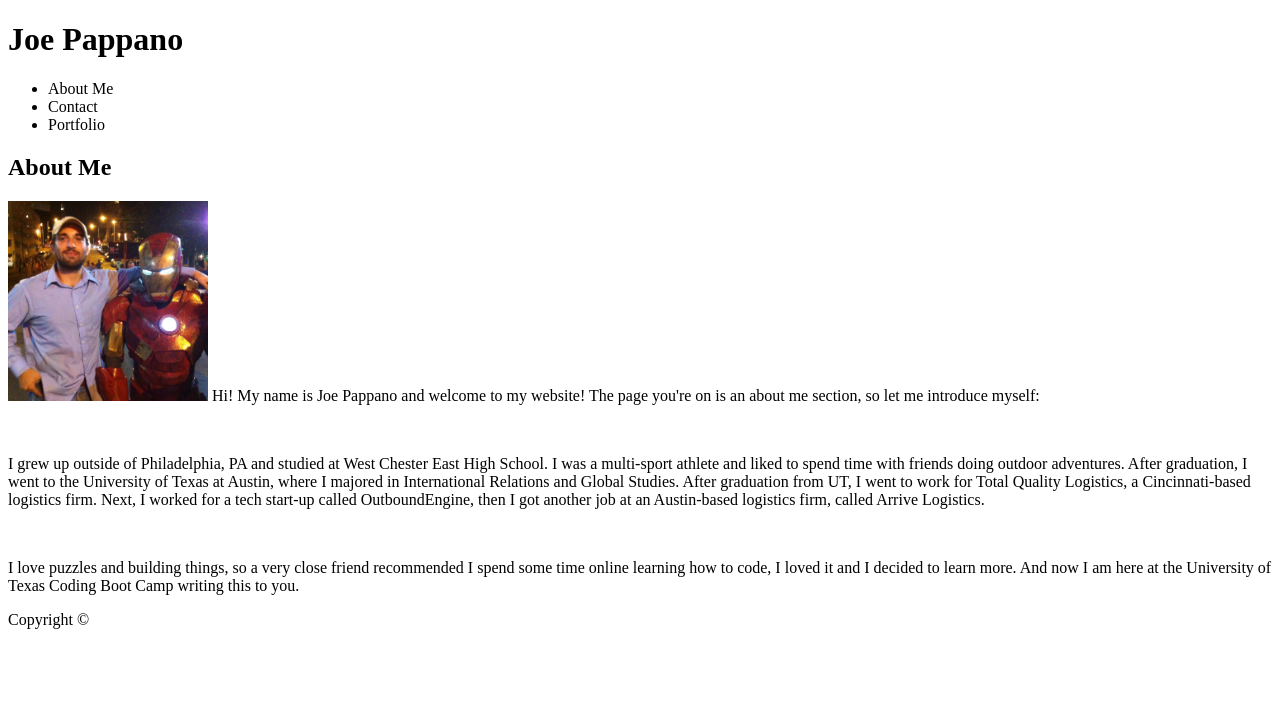
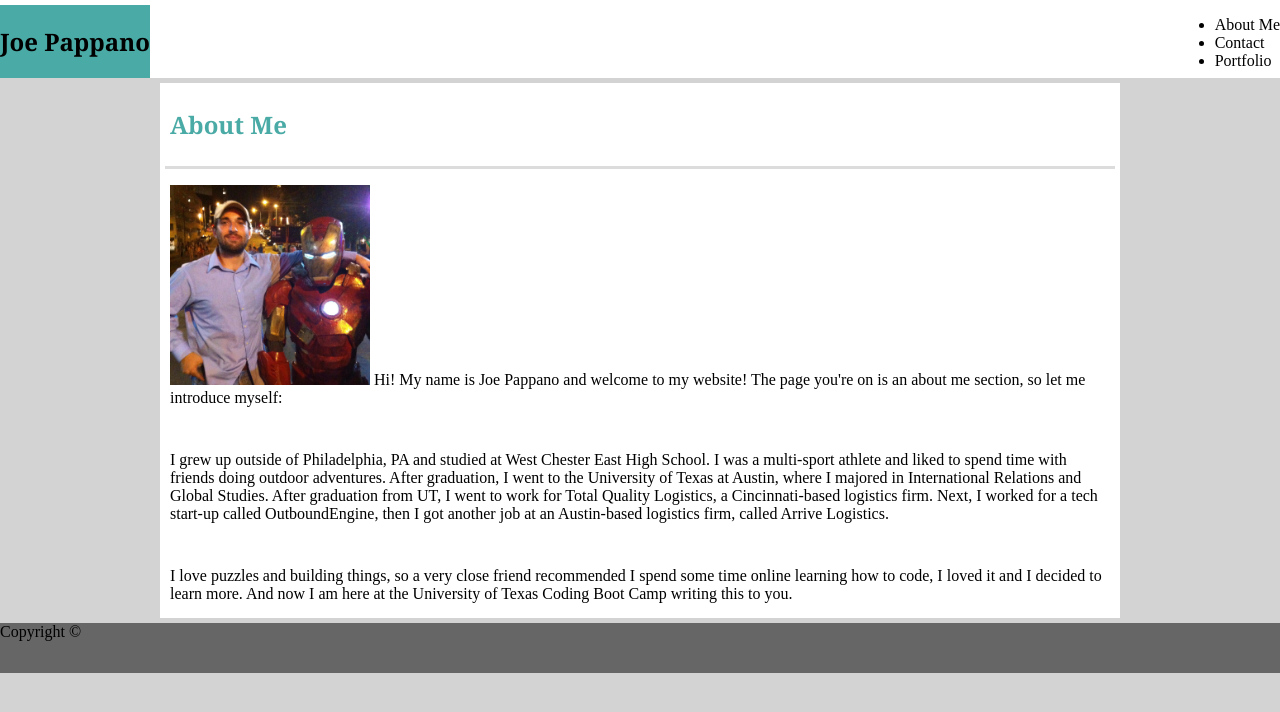
Before and after one commit to JoePappano/Basic-Portfolio, a plain HTML site: page index.html in a window 1280 px wide. Drawn offline with Linux system fonts and the light colour scheme.

Commit message:
updating files

```diff
--- a/assets/css/style.css
+++ b/assets/css/style.css
@@ -3,6 +3,78 @@
     height: 200px;
 }
 
-/* #nav {
+
+
+
+
+/* This is for everything in the header */
+header {
+    position: relative;
+    top: 0;
+    left: 0;
+    background-color: white;
+    border-color: #cccccc;
+    height: 100px;
+    width: 100%;
+}
+#nav {
     float: right;
-} */
+    position: fixed;
+    top: 0;
+    right: 0;
+}
+
+.header-name {
+    position: absolute;
+    bottom: 0;
+    background-color: #4aaaa5;
+}
+h1 {
+    font-family: "Georgia", Times, "Times New Roman", serif;
+}
+
+
+
+
+
+
+
+/* This is for everything in the body */
+
+#about-me {
+    clear: auto;
+    margin: auto;
+    width: 960px;
+}
+
+#about-me-title {
+    color: #4aaaa5;
+    border-bottom-style: solid;
+    margin: 5px;
+    padding: 5px;
+    border-color: gainsboro;
+
+}
+body {
+    background-color: lightgray;
+    margin: -22px 0 0 0;
+}
+
+#about-me {
+    background-color: #ffffff;
+}
+
+.margins {
+    margin-left: 5px;
+    margin-right: 5px;
+    margin-bottom: 5px;
+    padding-bottom: 5px;
+}
+
+
+/* This is for the footer */
+footer {
+    background-color: #666666;
+    width: 100%;
+    height: 50px;
+}
--- a/index.html
+++ b/index.html
@@ -9,7 +9,9 @@
 </head>
 <body>
     <header>
+        <section class="header-name">
         <h1> Joe Pappano </h1>
+        </section>
         <nav id="nav">
             <ul>
                 <li> About Me </li>
@@ -19,15 +21,15 @@
         </nav>
     </header>
     <div id="about-me">
-        <section>
+        <section id="about-me-title" class="margins">
             <h1> About Me </h1>
         </section>
-        <section>
-            <p> <img id="myPic" src="assets/images/picOfMe.jpg" alt="myPic"> Hi! My name is Joe Pappano and welcome to my website! The page you're on is an about me section, so let me introduce myself:</p>
+        <section class="margins">
+            <p class="margins"> <img id="myPic" src="assets/images/picOfMe.jpg" alt="myPic"> Hi! My name is Joe Pappano and welcome to my website! The page you're on is an about me section, so let me introduce myself:</p>
             <br>
-            <p> I grew up outside of Philadelphia, PA and studied at West Chester East High School. I was a multi-sport athlete and liked to spend time with friends doing outdoor adventures. After graduation, I went to the University of Texas at Austin, where I majored in International Relations and Global Studies. After graduation from UT, I went to work for Total Quality Logistics, a Cincinnati-based logistics firm. Next, I worked for a tech start-up called OutboundEngine, then I got another job at an Austin-based logistics firm, called Arrive Logistics. </p>
+            <p class="margins"> I grew up outside of Philadelphia, PA and studied at West Chester East High School. I was a multi-sport athlete and liked to spend time with friends doing outdoor adventures. After graduation, I went to the University of Texas at Austin, where I majored in International Relations and Global Studies. After graduation from UT, I went to work for Total Quality Logistics, a Cincinnati-based logistics firm. Next, I worked for a tech start-up called OutboundEngine, then I got another job at an Austin-based logistics firm, called Arrive Logistics. </p>
             <br>
-            <p> I love puzzles and building things, so a very close friend recommended I spend some time online learning how to code, I loved it and I decided to learn more. And now I am here at the University of Texas Coding Boot Camp writing this to you. </p>
+            <p class="margins"> I love puzzles and building things, so a very close friend recommended I spend some time online learning how to code, I loved it and I decided to learn more. And now I am here at the University of Texas Coding Boot Camp writing this to you. </p>
         </section>
     </div>
     <footer>
```
Also changed, not shown: contact.html (+4 -2 lines), portfolio.html (+4 -2 lines).
